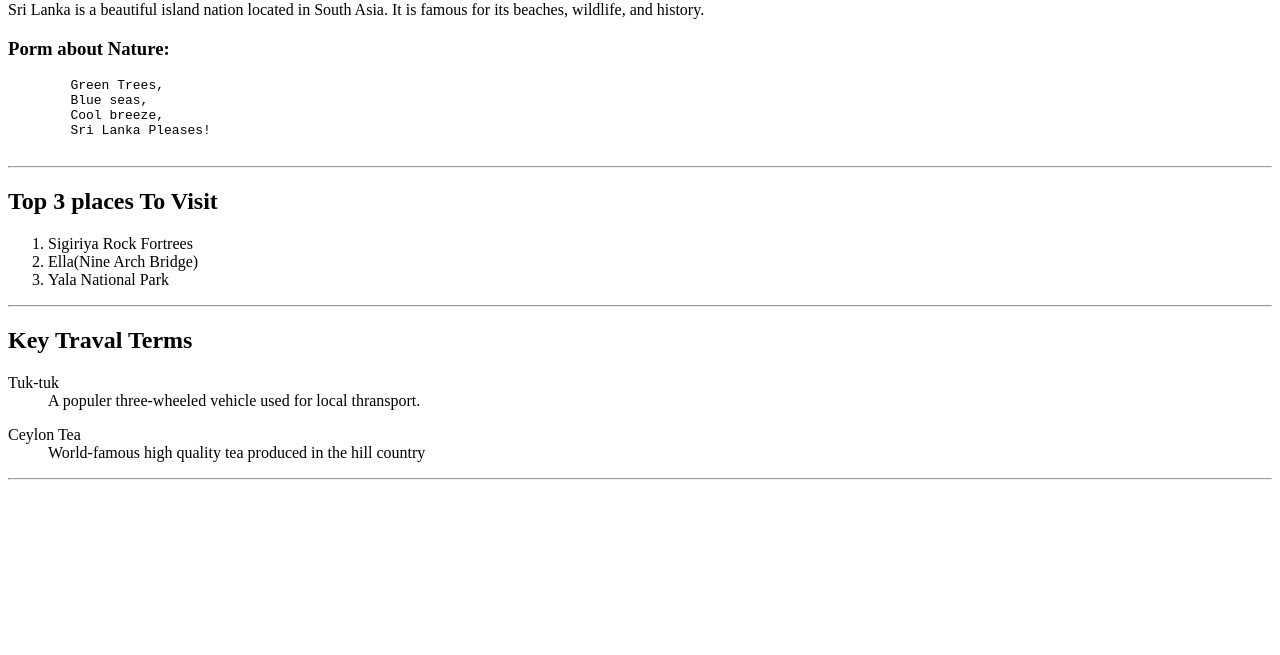
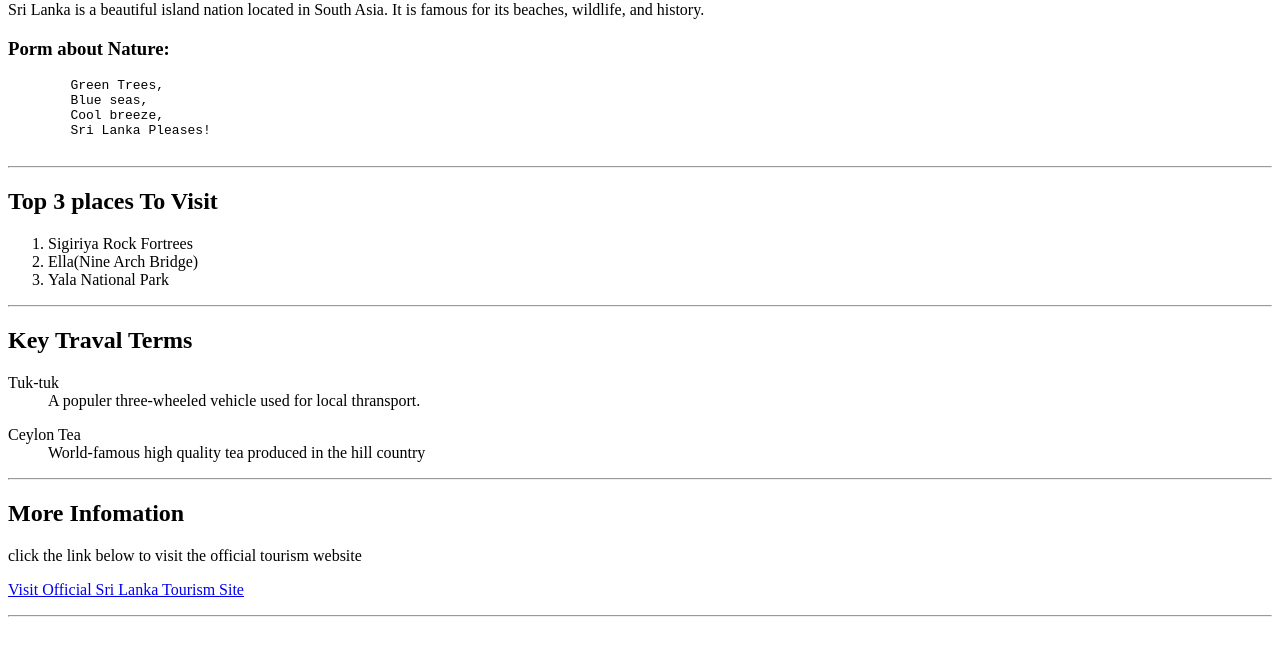
Before and after one commit to inasaralahiru303-web/Explore-Sri-lanka, a plain HTML site: page index.html in a window 1280 px wide. Shown: the part 79-734 px from the top of the page. Drawn offline with Linux system fonts and the light colour scheme.

Commit message:
add More Infomation

```diff
--- a/index.html
+++ b/index.html
@@ -36,6 +36,12 @@
             <dd>World-famous high quality tea produced in the hill country</dd>
         </dl>
         <hr>
+        <h2>More Infomation</h2>
+        <p>click the link below to visit the official tourism website</p>
+
+        <p><a href="https://srilanka.travel/">Visit Official Sri Lanka Tourism Site</a></p>
+        <hr>
+
 
 
 
```
